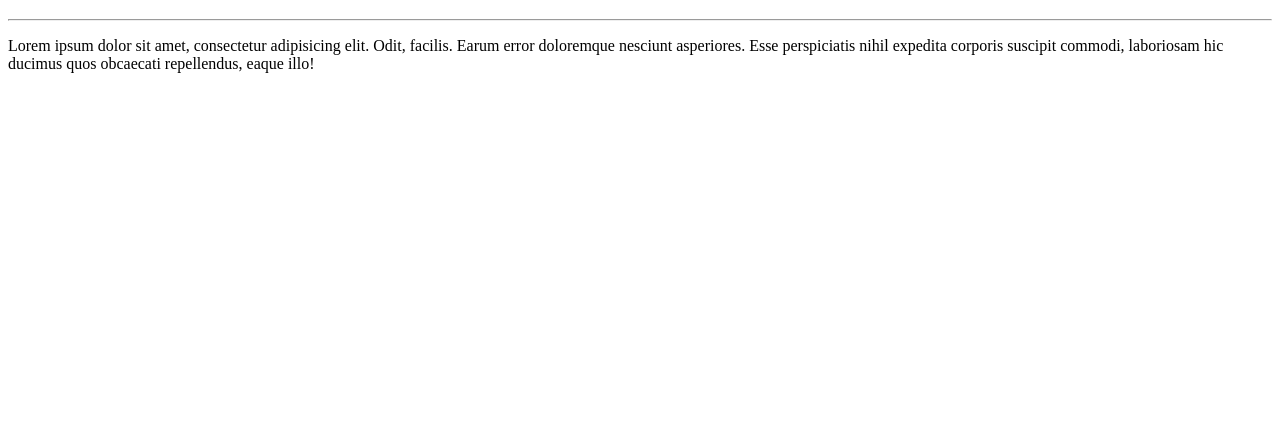
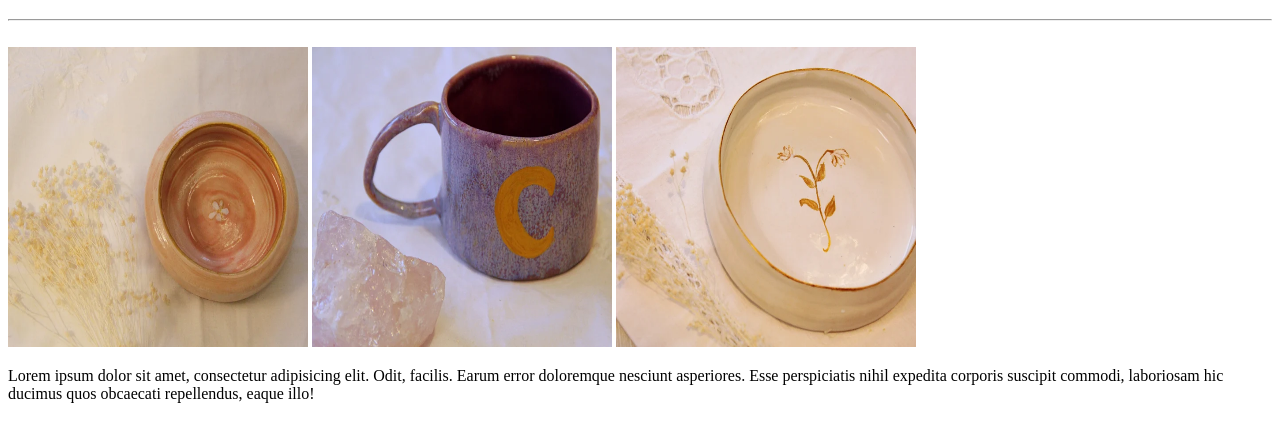
Before and after one commit to LucasLange1991/ecomm, a plain HTML site: page index.html in a window 1280 px wide. Shown: the part 61-502 px from the top of the page. Drawn offline with Linux system fonts and the light colour scheme.

Commit message:
images added

```diff
--- a/index.html
+++ b/index.html
@@ -7,8 +7,13 @@
     <title>Your Website</title>
 </head>
 <body>
-    <h1><center>Muravej</center></h1>
+    <h1><center><b>Muravej</b></center></h1>
     <hr>
+    <br>
+    <img src ="images/il_680x540.3592975724_f90p.webp" height="300" width="300">
+    <img src ="images/il_680x540.3629613847_867n.webp" height="300" width="300">
+    <img src ="images/il_680x540.3629753151_bucs.webp" height="300" width="300">
+
     <p>Lorem ipsum dolor sit amet, consectetur adipisicing elit. Odit, facilis. Earum error doloremque nesciunt asperiores. Esse perspiciatis nihil expedita corporis suscipit commodi, laboriosam hic ducimus quos obcaecati repellendus, eaque illo!</p>
     <script src="scripts.js"></script>
 </body>
```
Also changed, not shown: images/il_680x540.3592975724_f90p.webp (added), images/il_680x540.3629613847_867n.webp (added), images/il_680x540.3629753151_bucs.webp (added).
